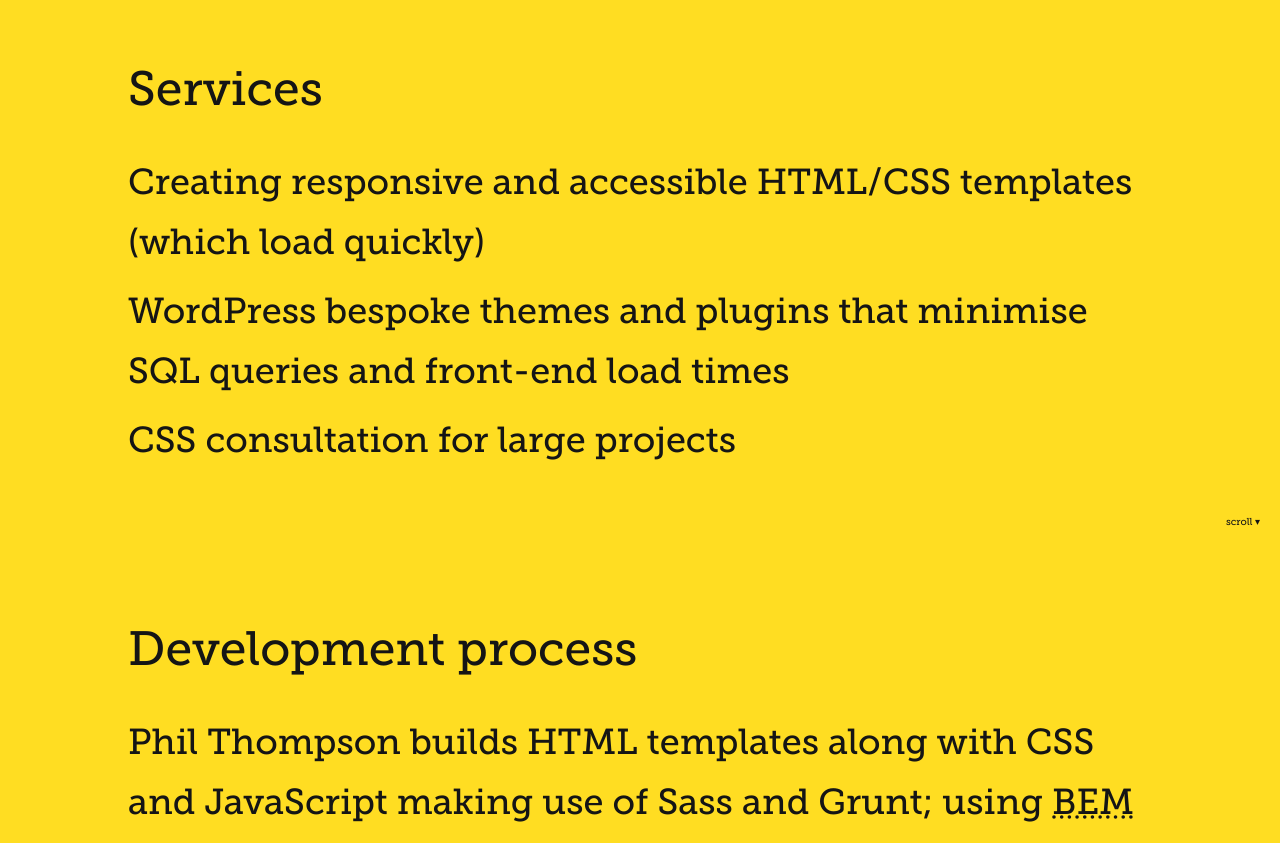
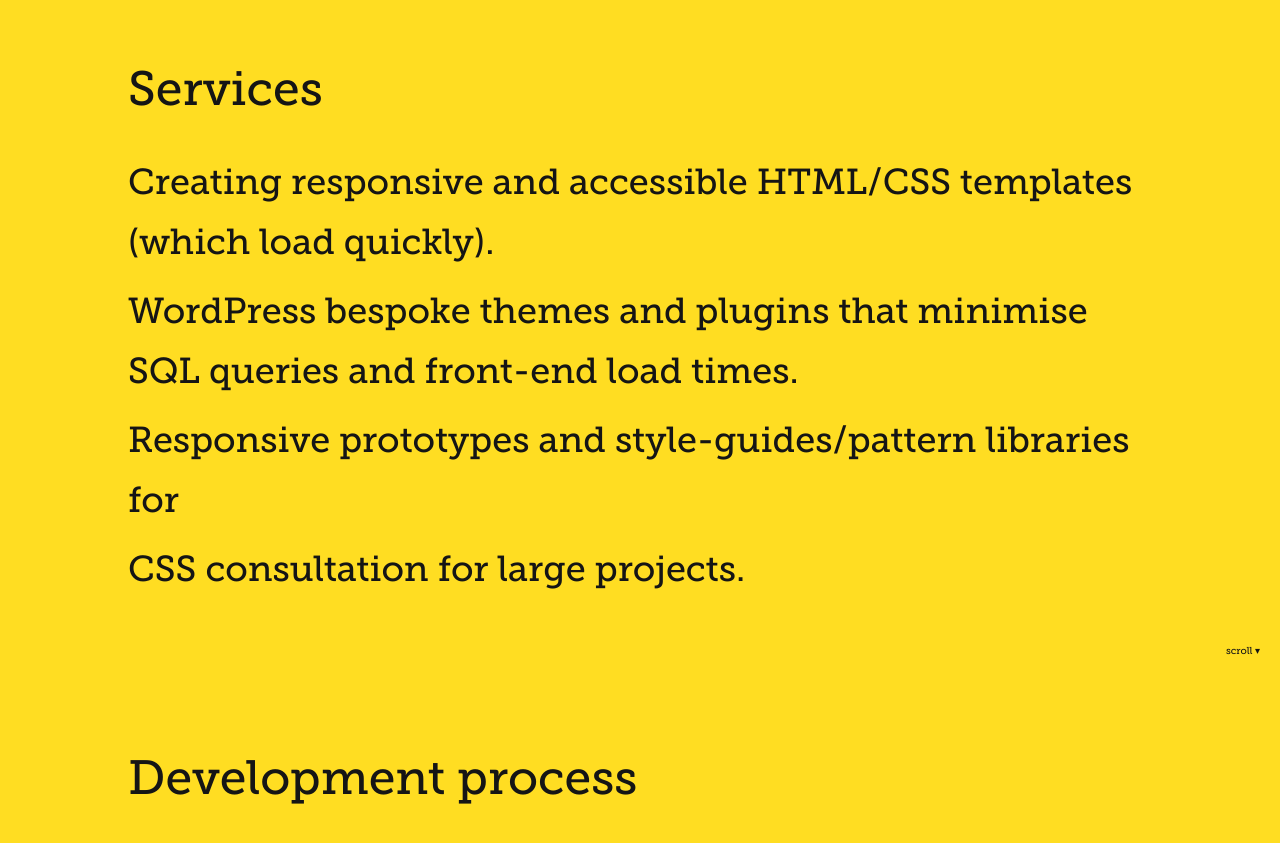
Before and after one commit to imgiseverything/philthompson.co.uk, a PHP site: page / in a window 1280 px wide. Shown: the part 809-1652 px from the top of the page. Run offline with PHP 8.4, Linux system fonts and the light colour scheme; some libraries are stand-ins or nearby versions.

Commit message:
Copy amends

```diff
--- a/index.php
+++ b/index.php
@@ -4,7 +4,7 @@
 		philthompson.co.uk Home page
 	*/
 
-	$updated = '02092015'; // cache buster
+	$updated = '01122015'; // cache buster
 
 	include('partials/header.php');
 ?>
@@ -17,9 +17,10 @@
 		<div class="inner">
 			<h2 class="h h2">Services</h2>
 			<ul class="block-list">
-				<li>Creating responsive and accessible HTML/CSS templates (which load quickly)</li>
-				<li>WordPress bespoke themes and plugins that minimise SQL queries and front-end load times</li>
-				<li>CSS consultation for large projects</li>
+				<li>Creating responsive and accessible HTML/CSS templates (which load quickly).</li>
+				<li>WordPress bespoke themes and plugins that minimise SQL queries and front-end load times.</li>
+				<li>Responsive prototypes and style-guides/pattern libraries for
+				<li>CSS consultation for large projects.</li>
 			</ul>
 		</div>
 	</div>
```
